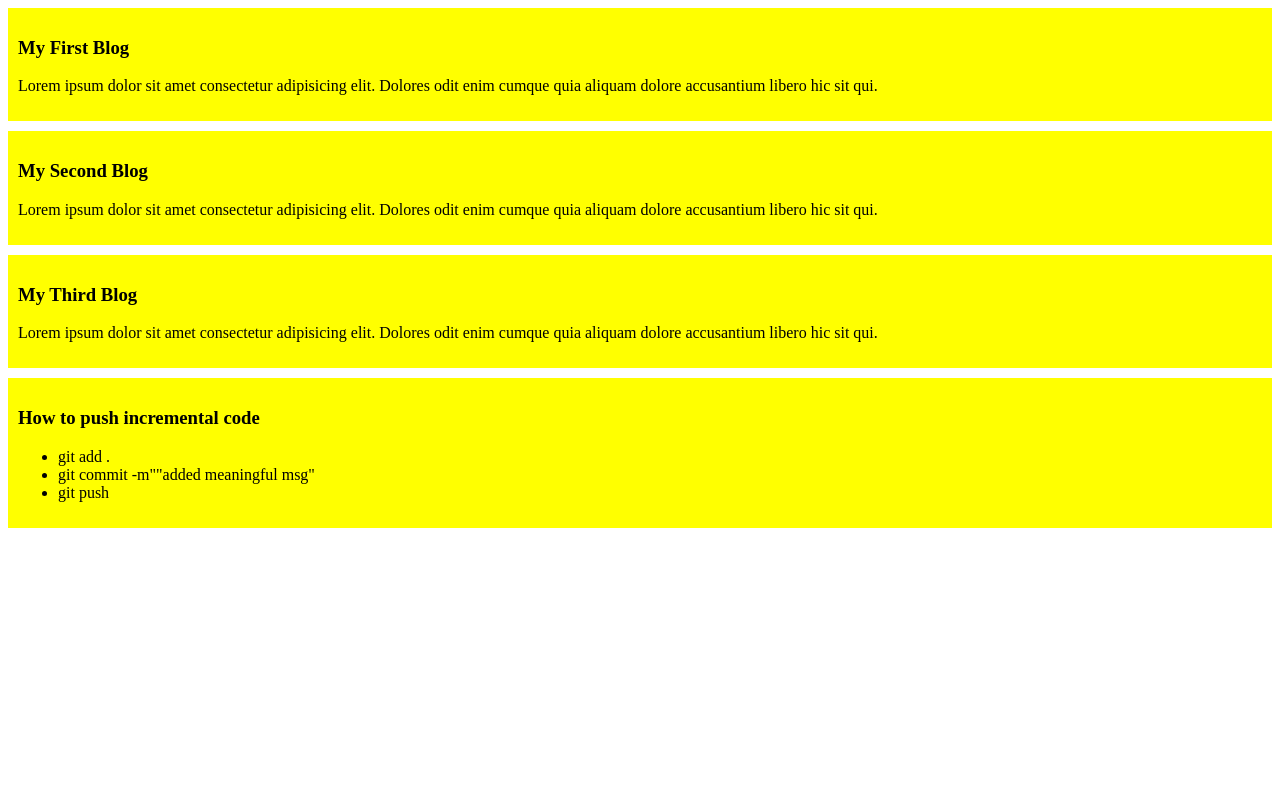
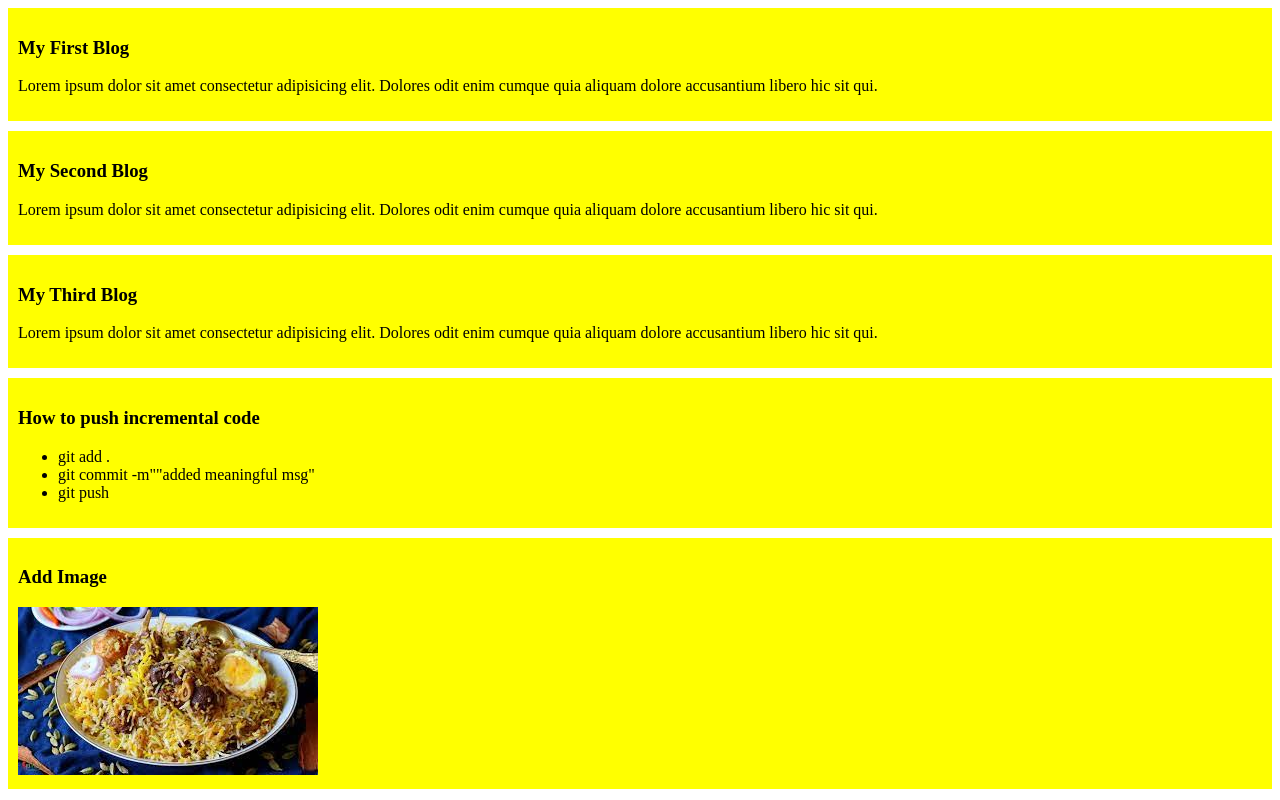
Before and after one commit to badboylimon/my-simple-website, a plain HTML site: page index.html in a window 1280 px wide. Drawn offline with Linux system fonts and the light colour scheme.

Commit message:
added the image

```diff
--- a/index.html
+++ b/index.html
@@ -27,6 +27,10 @@
             <li>git push</li>
         </ul>
     </div>
+    <div>
+        <h3>Add Image</h3>
+        <img src="images/Birynai.jpeg" alt="junk-food">
+    </div>
 
 </body>
 </html>
```
Also changed, not shown: images/Birynai.jpeg (added).
